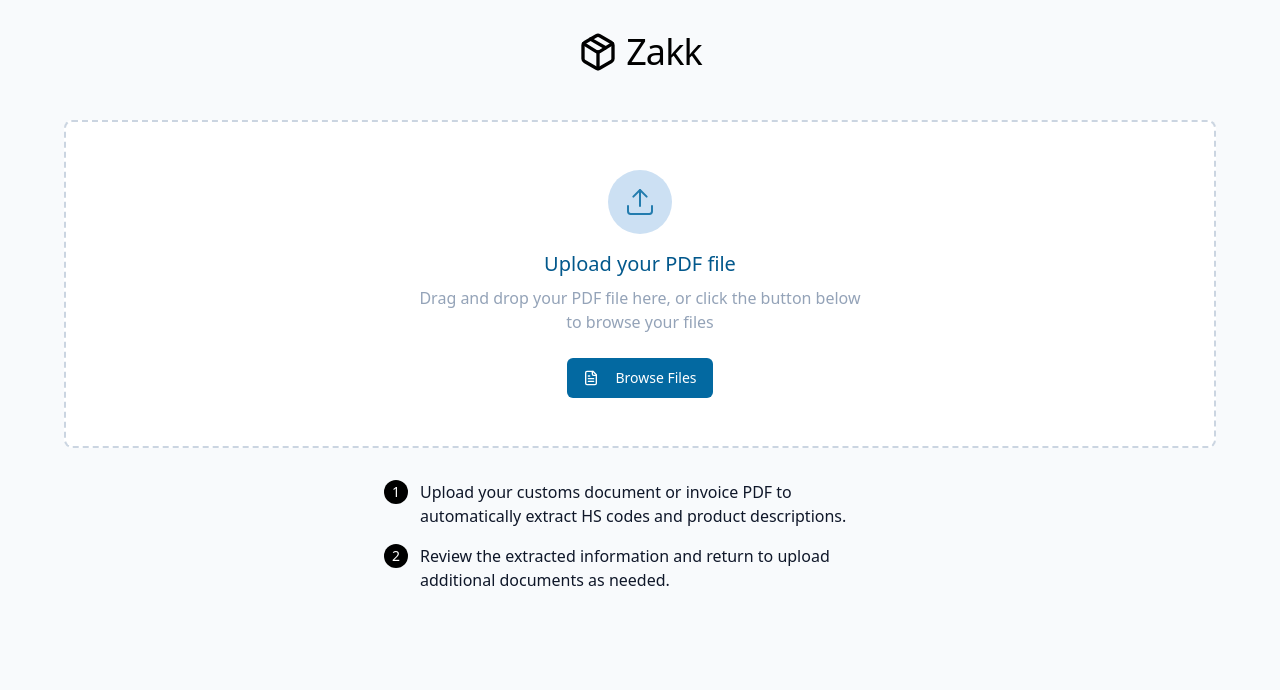
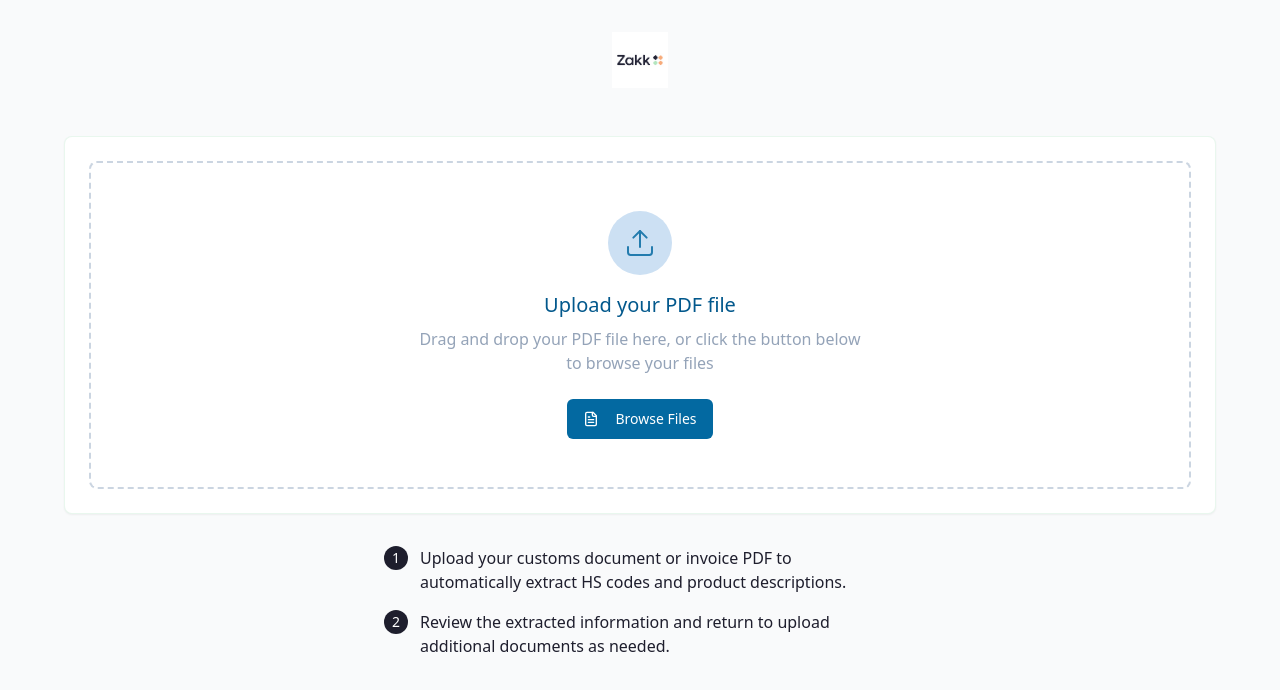
Before and after one commit to RobertSivertsen93/zakk-tollskipan, a React (Vite) app: page / in a window 1280 px wide. Shown: the top 690 px of the page. Built offline with nearby package versions, Linux system fonts and the light colour scheme.

Commit message:
Refactor: Update app design and logo
Update the app's logo and incorporate new color scheme based on the provided image, applying best design practices.

```diff
--- a/src/components/ResultsTable.tsx
+++ b/src/components/ResultsTable.tsx
@@ -7,7 +7,7 @@ import { useToast } from '@/hooks/use-toast';
 interface CustomsItem {
   hsCode: string;
   description: string;
-  confidence?: number; // Added confidence field
+  confidence?: number;
 }
 
 interface ResultsTableProps {
@@ -58,13 +58,13 @@ export default function ResultsTable({ data, isVisible }: ResultsTableProps) {
   };
 
   return (
-    <Card className="border border-custom-gray-200 shadow-sm bg-white">
-      <CardHeader className="bg-custom-gray-50 border-b border-custom-gray-200 pb-3">
+    <Card className="border border-custom-zakk-mint/30 shadow-sm bg-white">
+      <CardHeader className="bg-custom-zakk-navy/5 border-b border-custom-zakk-mint/30 pb-3">
         <div className="flex items-center space-x-2">
-          <div className="rounded-full bg-custom-blue-100 p-1">
-            <Check className="h-4 w-4 text-custom-blue-500" />
+          <div className="rounded-full bg-custom-zakk-mint p-1">
+            <Check className="h-4 w-4 text-custom-zakk-navy" />
           </div>
-          <CardTitle className="text-lg font-medium text-custom-blue-600">
+          <CardTitle className="text-lg font-medium text-custom-zakk-navy">
             Results
           </CardTitle>
         </div>
@@ -74,23 +74,23 @@ export default function ResultsTable({ data, isVisible }: ResultsTableProps) {
           <table className="result-table">
             <thead>
               <tr>
-                <th className="w-[30%]">HS Code</th>
-                <th className="w-[50%]">Product Description</th>
-                <th className="w-[20%]">Confidence</th>
+                <th className="w-[30%] bg-custom-zakk-navy text-white">HS Code</th>
+                <th className="w-[50%] bg-custom-zakk-navy text-white">Product Description</th>
+                <th className="w-[20%] bg-custom-zakk-navy text-white">Confidence</th>
               </tr>
             </thead>
             <tbody>
               {enrichedData.map((item, index) => (
-                <tr key={index}>
+                <tr key={index} className={index % 2 === 0 ? 'bg-white' : 'bg-gray-50'}>
                   <td>
                     <div className="flex items-center gap-2 font-mono">
                       {item.hsCode}
                       <button
                         onClick={() => handleCopyHsCode(item.hsCode)}
-                        className="p-1 rounded hover:bg-custom-gray-100 transition-colors"
+                        className="p-1 rounded hover:bg-custom-zakk-peach/20 transition-colors"
                         title="Copy HS Code"
                       >
-                        <Copy className="h-4 w-4 text-custom-blue-500" />
+                        <Copy className="h-4 w-4 text-custom-zakk-peach" />
                       </button>
                     </div>
                   </td>
--- a/src/pages/Index.tsx
+++ b/src/pages/Index.tsx
@@ -3,7 +3,6 @@ import React, { useState, useEffect } from 'react';
 import { useNavigate, useLocation } from 'react-router-dom';
 import FileUpload from '@/components/FileUpload';
 import { useToast } from '@/hooks/use-toast';
-import { Package } from 'lucide-react';
 
 interface CustomsItem {
   hsCode: string;
@@ -78,36 +77,39 @@ const Index = () => {
   };
 
   return (
-    <div className="min-h-screen bg-custom-gray-50 py-8 px-4 sm:px-6 lg:px-8">
+    <div className="min-h-screen bg-gray-50 py-8 px-4 sm:px-6 lg:px-8">
       <div className="max-w-6xl mx-auto">
         <header className="mb-12 text-center">
           <div className="flex items-center justify-center mb-4">
-            <Package className="h-10 w-10 text-black mr-2" />
-            <h1 className="text-4xl font-light tracking-tight text-black">
-              Zakk
-            </h1>
+            <img
+              src="/lovable-uploads/0c5a80cb-e7ce-4e19-8090-169465220591.png"
+              alt="Zakk Logo"
+              className="h-14"
+            />
           </div>
         </header>
 
         <div className="space-y-8">
-          <FileUpload onFileSelect={handleFileSelect} />
+          <div className="bg-white rounded-lg p-6 shadow-sm border border-custom-zakk-mint/30">
+            <FileUpload onFileSelect={handleFileSelect} />
+          </div>
 
           {isProcessing && (
             <div className="text-center py-4">
-              <div className="inline-block animate-spin rounded-full h-8 w-8 border-b-2 border-black mb-2"></div>
-              <p className="text-custom-gray-500">Processing your document...</p>
+              <div className="inline-block animate-spin rounded-full h-8 w-8 border-b-2 border-custom-zakk-navy mb-2"></div>
+              <p className="text-custom-zakk-navy">Processing your document...</p>
             </div>
           )}
 
-          {/* Add instructions below the upload area */}
+          {/* Instructions below the upload area */}
           <div className="max-w-lg mx-auto">
             <div className="flex items-start space-x-3 mb-4">
-              <div className="flex-shrink-0 bg-black text-white w-6 h-6 rounded-full flex items-center justify-center text-sm font-medium">1</div>
-              <p className="text-custom-gray-700">Upload your customs document or invoice PDF to automatically extract HS codes and product descriptions.</p>
+              <div className="flex-shrink-0 bg-custom-zakk-navy text-white w-6 h-6 rounded-full flex items-center justify-center text-sm font-medium">1</div>
+              <p className="text-custom-zakk-navy">Upload your customs document or invoice PDF to automatically extract HS codes and product descriptions.</p>
             </div>
             <div className="flex items-start space-x-3">
-              <div className="flex-shrink-0 bg-black text-white w-6 h-6 rounded-full flex items-center justify-center text-sm font-medium">2</div>
-              <p className="text-custom-gray-700">Review the extracted information and return to upload additional documents as needed.</p>
+              <div className="flex-shrink-0 bg-custom-zakk-navy text-white w-6 h-6 rounded-full flex items-center justify-center text-sm font-medium">2</div>
+              <p className="text-custom-zakk-navy">Review the extracted information and return to upload additional documents as needed.</p>
             </div>
           </div>
         </div>
--- a/src/pages/Results.tsx
+++ b/src/pages/Results.tsx
@@ -3,7 +3,7 @@ import React, { useEffect } from 'react';
 import PdfPreview from '@/components/PdfPreview';
 import ResultsTable from '@/components/ResultsTable';
 import { Button } from '@/components/ui/button';
-import { ArrowLeft, Package } from 'lucide-react';
+import { ArrowLeft } from 'lucide-react';
 import { useNavigate, useLocation } from 'react-router-dom';
 import { useToast } from '@/hooks/use-toast';
 
@@ -44,14 +44,15 @@ const Results = () => {
   };
 
   return (
-    <div className="min-h-screen bg-custom-gray-50 py-8 px-4 sm:px-6 lg:px-8">
+    <div className="min-h-screen bg-gray-50 py-8 px-4 sm:px-6 lg:px-8">
       <div className="max-w-6xl mx-auto">
         <header className="mb-12 text-center">
           <div className="flex items-center justify-center mb-4">
-            <Package className="h-10 w-10 text-black mr-2" />
-            <h1 className="text-4xl font-light tracking-tight text-black">
-              Zakk
-            </h1>
+            <img
+              src="/lovable-uploads/0c5a80cb-e7ce-4e19-8090-169465220591.png"
+              alt="Zakk Logo"
+              className="h-14"
+            />
           </div>
         </header>
 
@@ -60,7 +61,7 @@ const Results = () => {
             <Button
               variant="outline"
               onClick={handleBack}
-              className="flex items-center gap-2 text-black border-custom-gray-200 hover:bg-custom-gray-100"
+              className="flex items-center gap-2 text-custom-zakk-navy border-custom-zakk-mint hover:bg-custom-zakk-mint/20"
             >
               <ArrowLeft className="h-4 w-4" />
               Upload New Document
@@ -69,13 +70,15 @@ const Results = () => {
 
           <div className="grid gap-8 lg:grid-cols-2">
             <div>
-              <h2 className="text-lg font-medium text-black mb-4">
+              <h2 className="text-lg font-medium text-custom-zakk-navy mb-4">
                 Document Preview
               </h2>
-              {file && <PdfPreview file={file} />}
+              <div className="bg-white rounded-lg shadow-sm border border-custom-zakk-mint/30 overflow-hidden">
+                {file && <PdfPreview file={file} />}
+              </div>
             </div>
             <div>
-              <h2 className="text-lg font-medium text-black mb-4">
+              <h2 className="text-lg font-medium text-custom-zakk-navy mb-4">
                 Extracted Information
               </h2>
               <ResultsTable data={results} isVisible={true} />
--- a/tailwind.config.ts
+++ b/tailwind.config.ts
@@ -82,6 +82,14 @@ export default {
 						200: '#E2E8F0',
 						300: '#CBD5E1',
 						400: '#94A3B8',
+					},
+					// New colors from the Zakk logo
+					zakk: {
+						navy: '#1E1E2D',      // Dark navy (from logo text)
+						peach: '#F8AA76',     // Peach color (from logo squares)
+						mint: '#B6E5C5',      // Mint green (from logo squares)
+						lightPeach: '#FFC8A2', // Lighter peach (for hover states)
+						lightMint: '#D4F0DD',  // Lighter mint (for hover states)
 					}
 				}
 			},
```
Also changed, not shown: public/lovable-uploads/0c5a80cb-e7ce-4e19-8090-169465220591.png (added), public/zakk-logo.png (added).
